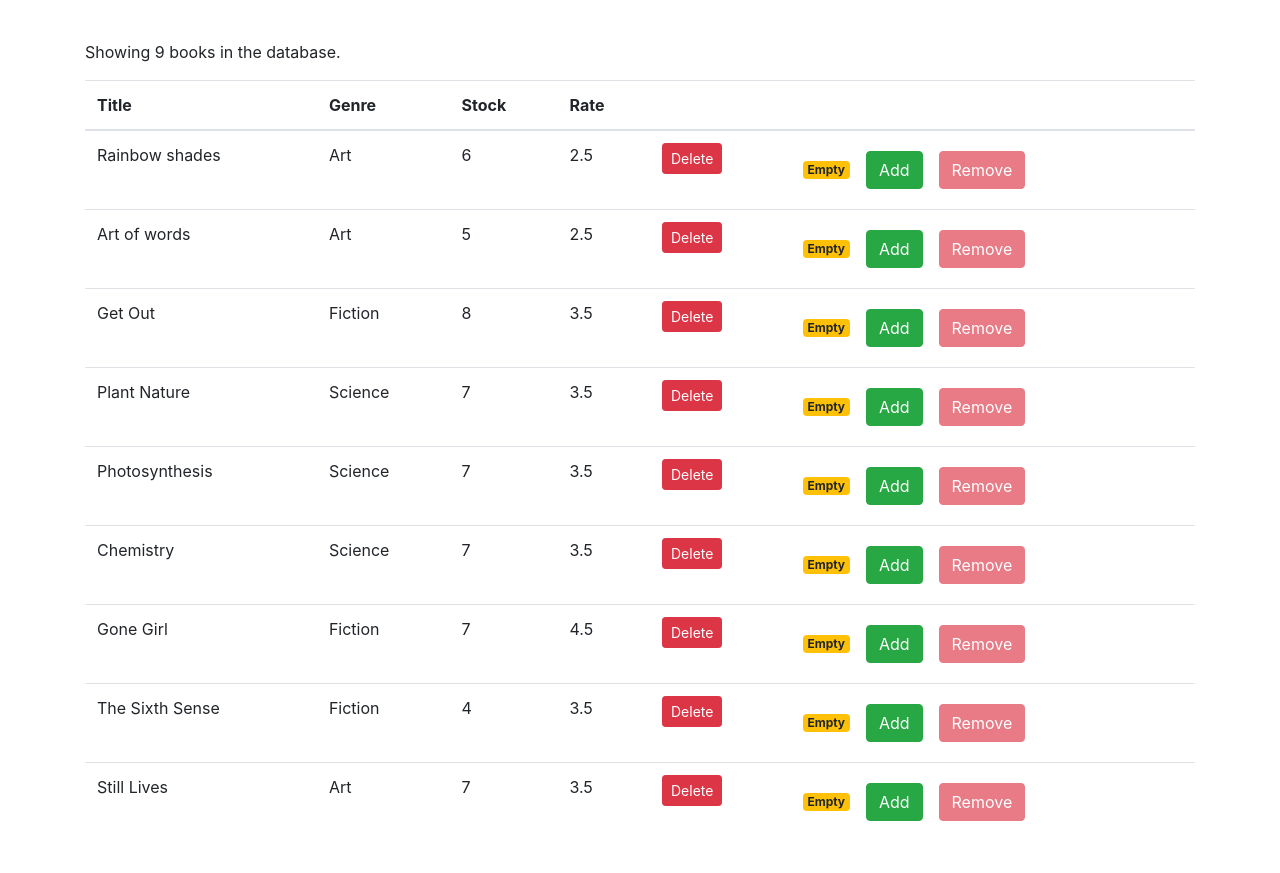
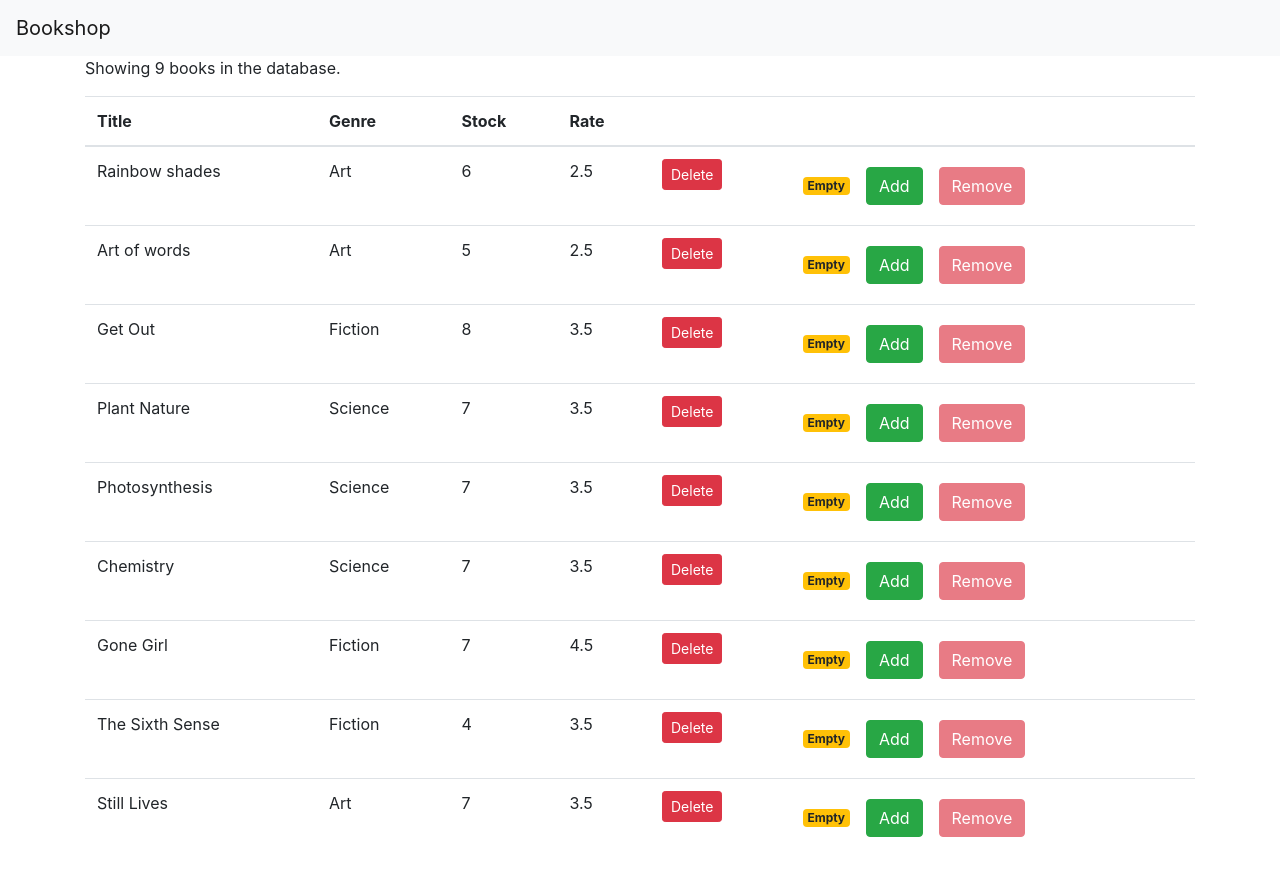
Before and after one commit to osmakins/Bookshop, a React (Create React App) app: page / in a window 1280 px wide. Built offline with nearby package versions, Linux system fonts and the light colour scheme; the HTML template or start-up script is replaced by a standard one.

Commit message:
Add Navbar component

```diff
--- a/src/App.js
+++ b/src/App.js
@@ -1,12 +1,16 @@
 import React from 'react';
 import './App.css';
+import NavBar from './components/navbar'
 import Books from "./components/books"
 
 function App() {
   return (
-    <main className="container">
-      <Books />
-    </main>
+    <React.Fragment>
+      <NavBar />
+      <main className="container">
+        <Books />
+      </main>
+    </React.Fragment>
   );
 }
 
--- /dev/null
+++ b/src/components/navbar.jsx
@@ -0,0 +1,16 @@
+import React, { Component } from 'react';
+
+class NavBar extends Component {
+
+  render() {
+    return (
+      <nav className="navbar navbar-light bg-light">
+        <a className="navbar-brand" href="#">
+          Bookshop
+        </a>
+      </nav>
+    );
+  }
+}
+
+export default NavBar;
--- a/src/index.css
+++ b/src/index.css
@@ -1,6 +1,6 @@
 body {
   margin: 0;
-  padding: 40px 0 0 0;
+  padding: 0 0 0 0;
   font-family: -apple-system, BlinkMacSystemFont, 'Segoe UI', 'Roboto', 'Oxygen',
     'Ubuntu', 'Cantarell', 'Fira Sans', 'Droid Sans', 'Helvetica Neue',
     sans-serif;
```
